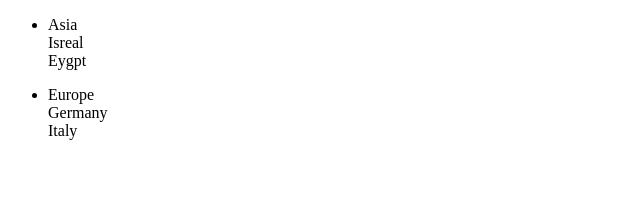
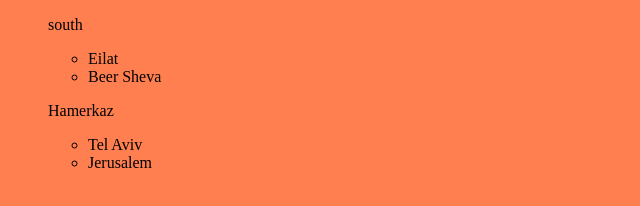
Before and after one commit to gil6464/js-event-exercises, a plain HTML site: page Event delegations/Tree menu/index.html in a window 1280 px wide. Shown: the whole page, without its empty margins (0-640 px from the left). Drawn offline with Linux system fonts and the light colour scheme.

Commit message:
tree menu solve

```diff
--- a/Event delegations/Tree menu/index.html
+++ b/Event delegations/Tree menu/index.html
@@ -10,18 +10,21 @@
 <body>
      <div id="cont">
           <ul>
-               <li>Asia</li>
-               <li class ="state" >Isreal</li>
-               <li class ="state" >Eygpt</li>
+               <p class="region">south
+                <ul>
+                 <li class ="city" >Eilat</li>
+                 <li class ="city" >Beer Sheva</li>
+                </ul>
+               </p>
           </ul>
           <ul>
-               <li>Europe</li>
-               <li class ="state" >Germany</li>
-               <li class ="state" >Italy</li>
+               <p class ="region" >Hamerkaz
+                <ul>
+                 <li class ="city" >Tel Aviv</li>
+                 <li class ="city" >Jerusalem</li>
+                </ul>
+               </p>
           </ul>
-
      </div>
-
-
 </body>
 </html>
--- a/Event delegations/Tree menu/main.js
+++ b/Event delegations/Tree menu/main.js
@@ -0,0 +1,10 @@
+document.addEventListener("DOMContentLoaded", () => {
+     const div = document.querySelector("#cont");
+
+     div.addEventListener("click", (event) => {
+          if(event.target.tagName !== ("P")) return;
+          let city = event.target.parentNode.querySelector("ul");
+
+          city.hidden = !city.hidden;
+     })
+})
--- a/Event delegations/Tree menu/style.css
+++ b/Event delegations/Tree menu/style.css
@@ -1,3 +1,3 @@
- .state{
-      display: block;
- }
+* {
+     background-color: coral;
+}
```
